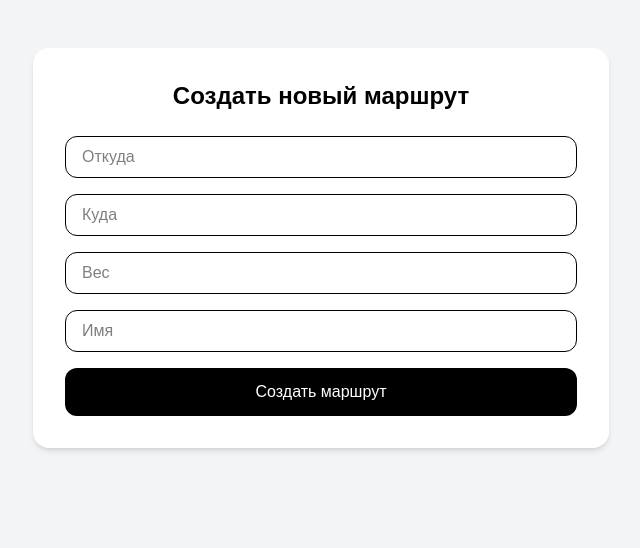
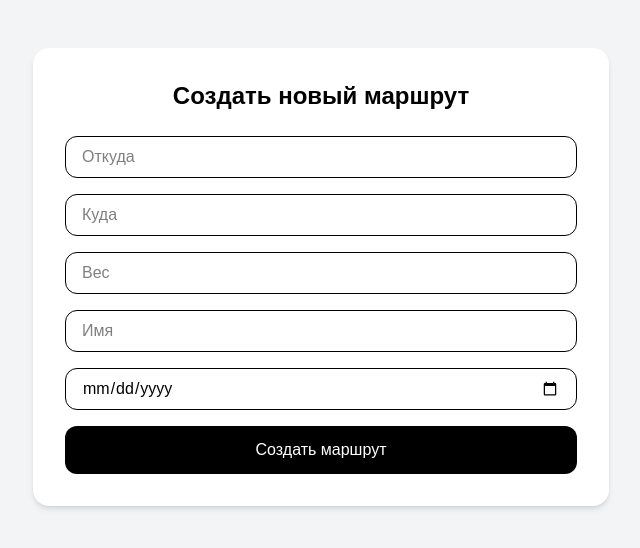
Before and after one commit to bbelov992/travelcourier2, a Next.js app: page /create-route in a window 1280 px wide. Shown: the top 548 px of the page, without its empty margins (319-959 px from the left). Built offline with nearby package versions, Linux system fonts and the light colour scheme.

Commit message:
Add departure date to routes

```diff
--- a/app/create-route/page.tsx
+++ b/app/create-route/page.tsx
@@ -14,6 +14,7 @@ export default function CreateRoutePage() {
     const to_city = formData.get("to_city") as string
     const max_weight = Number(formData.get("max_weight"))
     const courier_name = formData.get("courier_name") as string
+    const departure_date = formData.get("departure_date") as string
 
     const { error } = await supabase.from("routes").insert([
       {
@@ -21,6 +22,7 @@ export default function CreateRoutePage() {
         to_city,
         max_weight,
         courier_name,
+        departure_date,
       },
     ])
 
@@ -72,6 +74,13 @@ export default function CreateRoutePage() {
             placeholder="Имя"
           />
 
+          <input
+            type="date"
+            name="departure_date"
+            required
+            className="w-full border rounded-xl px-4 py-2 text-black"
+          />
+
           <button
             type="submit"
             className="w-full bg-black text-white py-3 rounded-xl"
```
